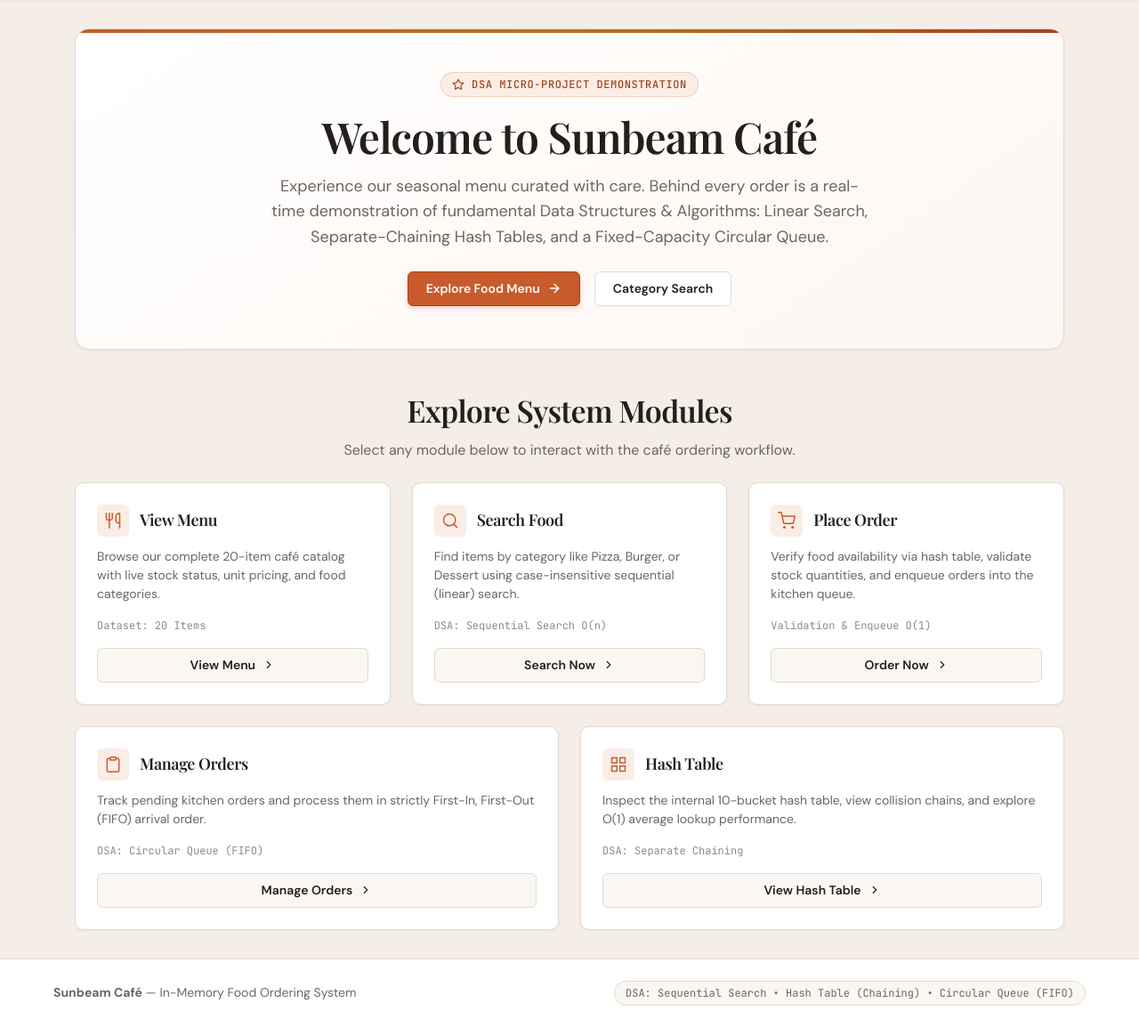
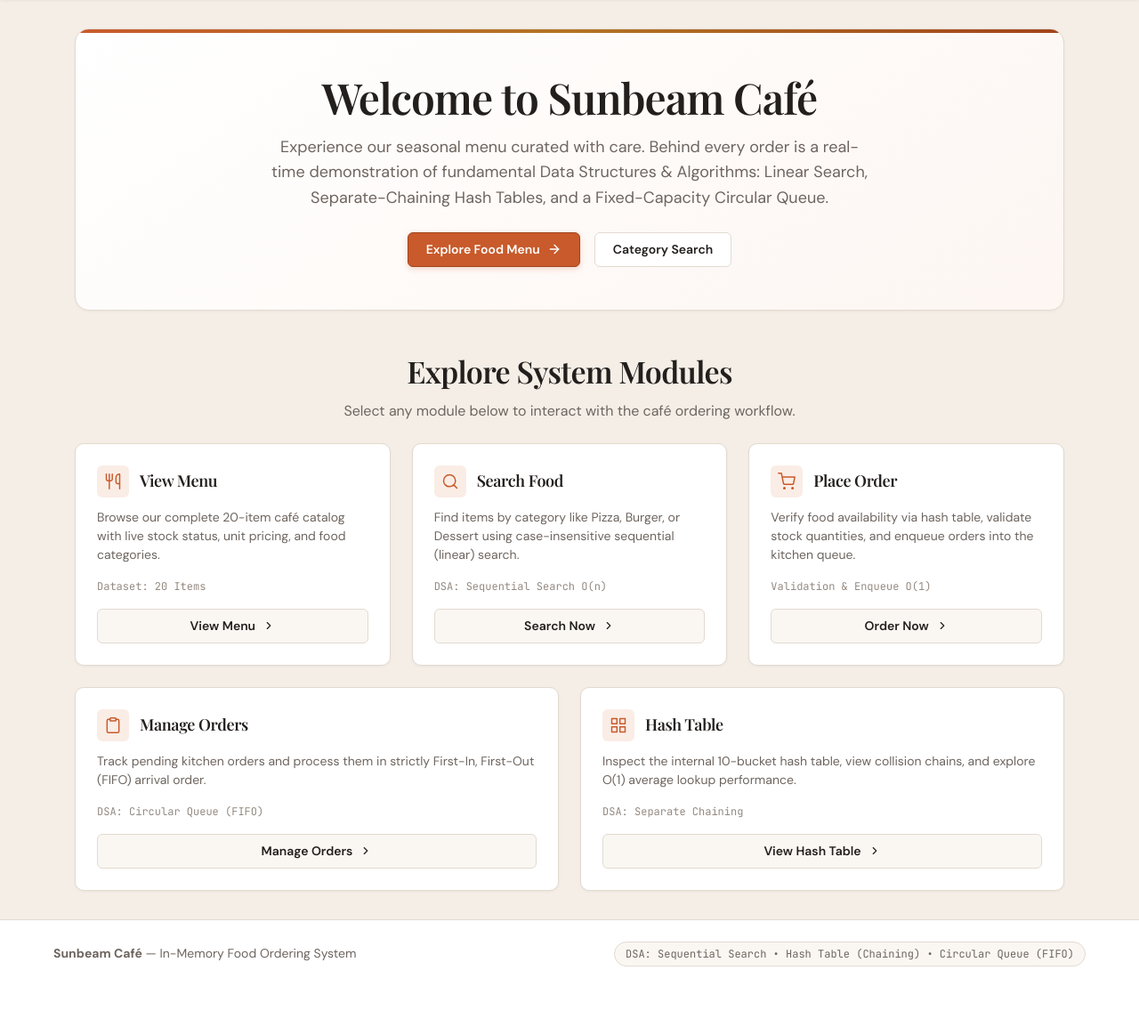
Before and after one commit to JoisonPaul/Online-Food-Ordering_DSA, a Flask app: page / in a window 1280 px wide. Shown: the part 76-1230 px from the top of the page at 89% size. After the commit the page ends 1162 px from the top, so only its background shows below. Run offline with Flask 3, Linux system fonts and the light colour scheme; some web fonts are replaced.

Commit message:
Remove DSA micro-project demonstration pill from home hero

```diff
--- a/templates/index.html
+++ b/templates/index.html
@@ -7,12 +7,7 @@
 
     <!-- Hero Section -->
     <section class="hero">
-        <div class="hero-pill">
-            <svg width="14" height="14" viewBox="0 0 24 24" fill="none" stroke="currentColor" stroke-width="2" stroke-linecap="round" stroke-linejoin="round" aria-hidden="true">
-                <polygon points="12 2 15.09 8.26 22 9.27 17 14.14 18.18 21.02 12 17.77 5.82 21.02 7 14.14 2 9.27 8.91 8.26 12 2"/>
-            </svg>
-            <span>DSA Micro-Project Demonstration</span>
-        </div>
+
         <h2>Welcome to Sunbeam Café</h2>
         <p class="hero-lead">
             Experience our seasonal menu curated with care. Behind every order is a real-time demonstration
```
